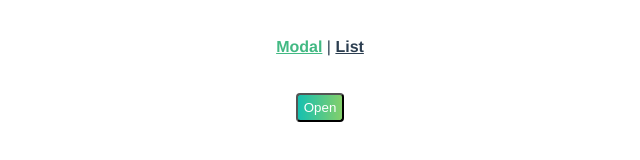
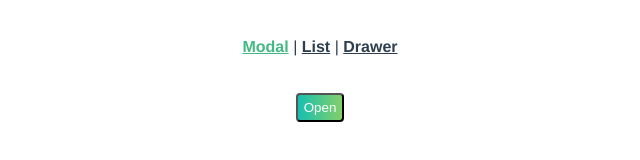
Before and after one commit to kasprzyk/animatingVue, a Vue app: page / in a window 1280 px wide. Shown: the top 160 px of the page, without its empty margins (320-960 px from the left). Built offline with nearby package versions, Linux system fonts and the light colour scheme.

Commit message:
Adding to router

```diff
--- a/package.json
+++ b/package.json
@@ -9,6 +9,7 @@
   },
   "dependencies": {
     "core-js": "^2.6.5",
+    "velocity-animate": "^1.5.2",
     "vue": "^2.6.10",
     "vue-router": "^3.0.3"
   },
--- a/src/App.vue
+++ b/src/App.vue
@@ -2,7 +2,8 @@
   <div id="app">
     <div id="nav">
       <router-link to="/">Modal</router-link> |
-      <router-link to="/list">List</router-link>
+      <router-link to="/list">List</router-link> |
+      <router-link to="/drawer">Drawer</router-link>
     </div>
     <transition name="slide-fade" mode="out-in">
       <router-view />
--- a/src/router.js
+++ b/src/router.js
@@ -20,6 +20,15 @@ export default new Router({
       // this generates a separate chunk (about.[hash].js) for this route
       // which is lazy-loaded when the route is visited.
       component: () => import(/* webpackChunkName: "list" */ './views/List.vue')
+    },
+    {
+      path: '/drawer',
+      name: 'drawer',
+      // route level code-splitting
+      // this generates a separate chunk (about.[hash].js) for this route
+      // which is lazy-loaded when the route is visited.
+      component: () =>
+        import(/* webpackChunkName: "list" */ './views/Drawer.vue')
     }
   ]
 })
```
Also changed, not shown: 1 other file (tests, documents, lock files or other folders).
